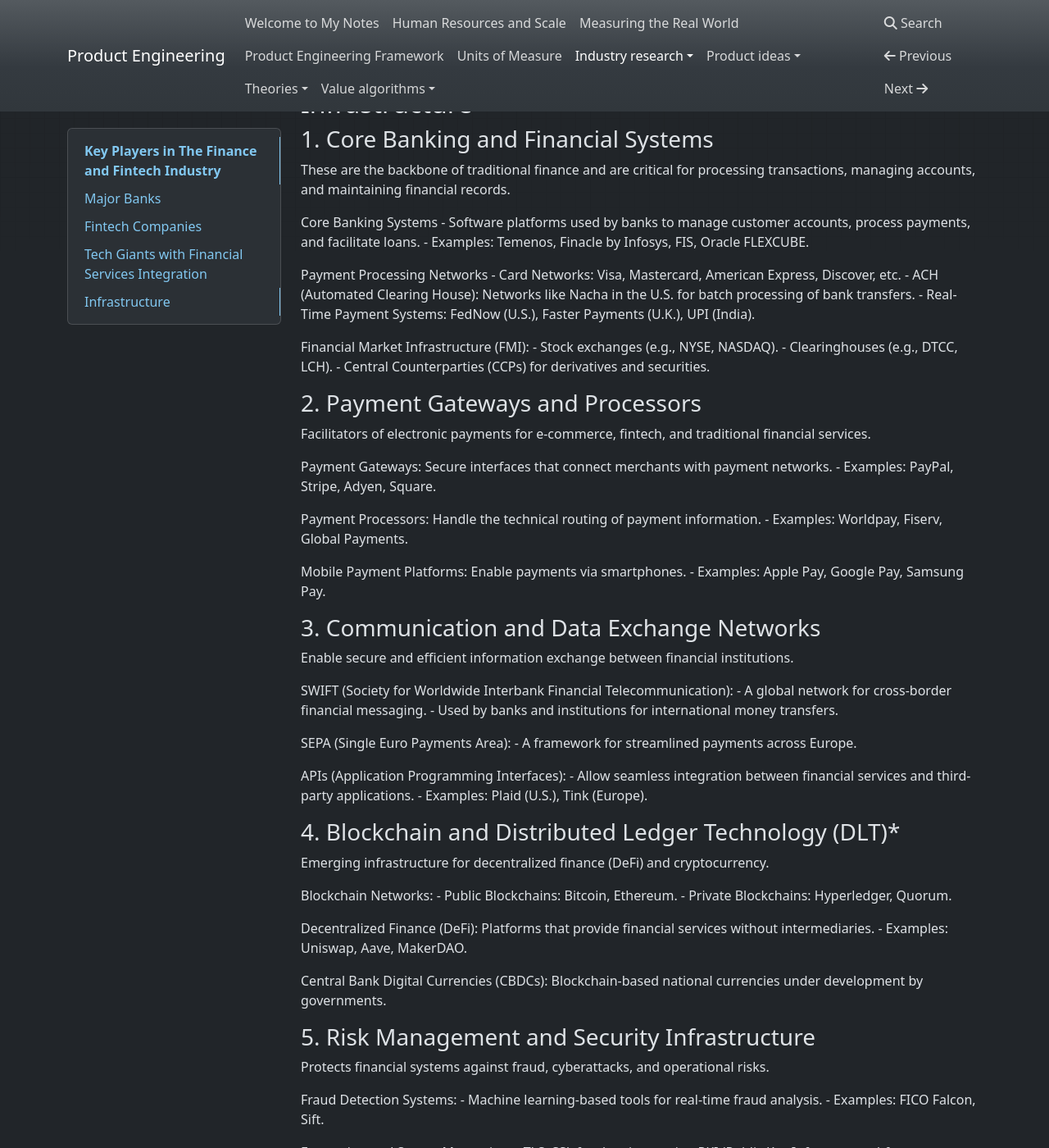
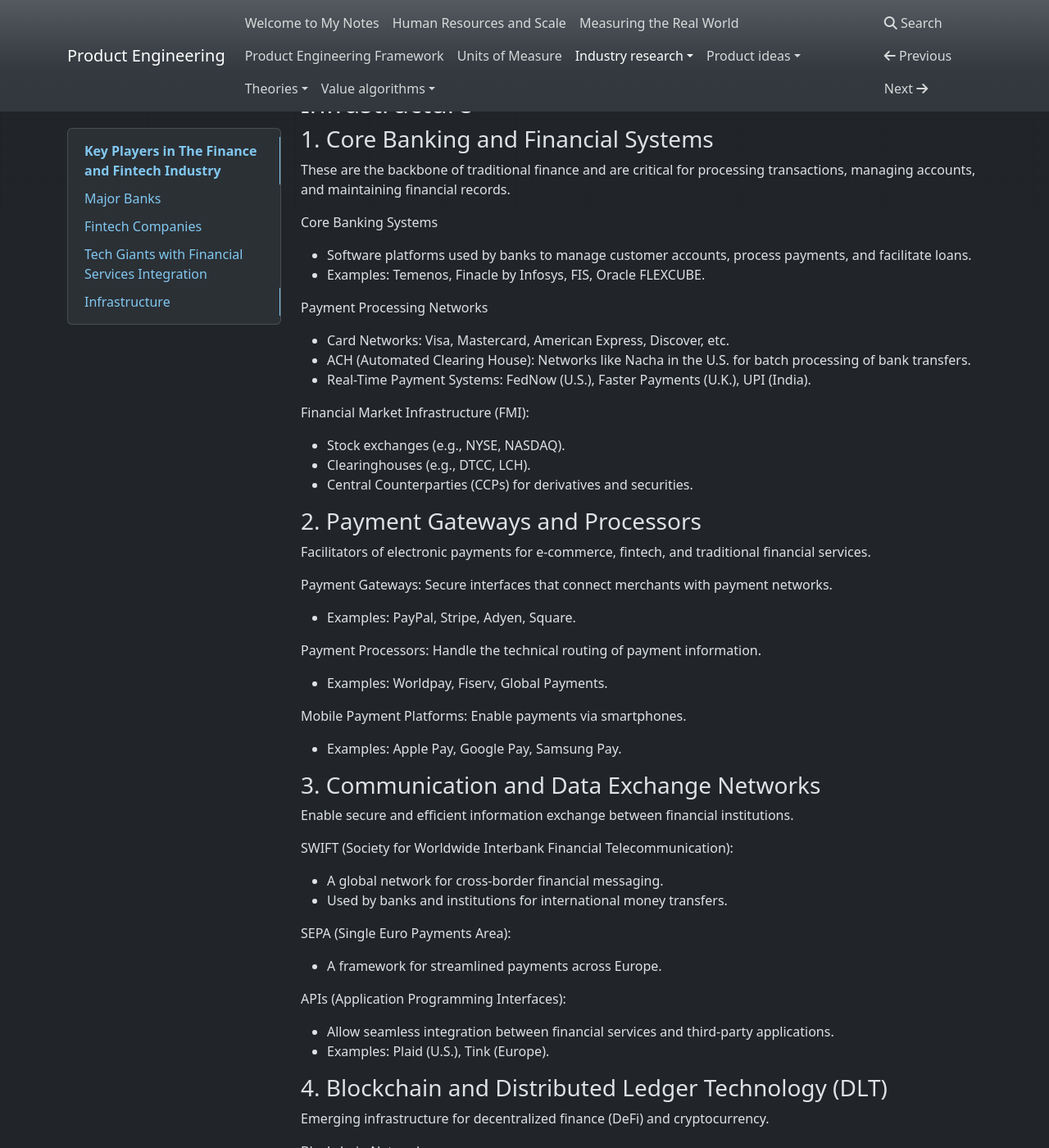
Before and after one commit to hhaidrr/notes, an MkDocs documentation site: the page built from product-engineering/industry-research/financial-services-industry/key_players.md, in a window 1280 px wide and 1400 px high, scrolled down 681 px. Shown: the whole window at 82% size. Built offline with MkDocs 1.6.1, drawn with Linux system fonts in a browser that asks for light colours; nearby versions of some CDN libraries; some of the changed text lies outside the part shown.

Commit message:
formatting

```diff
--- a/product-engineering/industry-research/financial-services-industry/key_players.md
+++ b/product-engineering/industry-research/financial-services-industry/key_players.md
@@ -27,15 +27,18 @@
 These are the backbone of traditional finance and are critical for processing transactions, managing accounts, and maintaining financial records.
 
 Core Banking Systems
+
 - Software platforms used by banks to manage customer accounts, process payments, and facilitate loans.
 - Examples: Temenos, Finacle by Infosys, FIS, Oracle FLEXCUBE.
 
 Payment Processing Networks
+
 - Card Networks: Visa, Mastercard, American Express, Discover, etc.
 - ACH (Automated Clearing House): Networks like Nacha in the U.S. for batch processing of bank transfers.
 - Real-Time Payment Systems: FedNow (U.S.), Faster Payments (U.K.), UPI (India).
 
 Financial Market Infrastructure (FMI):
+
 - Stock exchanges (e.g., NYSE, NASDAQ).
 - Clearinghouses (e.g., DTCC, LCH).
 - Central Counterparties (CCPs) for derivatives and securities.
@@ -45,12 +48,15 @@ Financial Market Infrastructure (FMI):
 Facilitators of electronic payments for e-commerce, fintech, and traditional financial services.
 
 Payment Gateways: Secure interfaces that connect merchants with payment networks.
+
 - Examples: PayPal, Stripe, Adyen, Square.
 
 Payment Processors: Handle the technical routing of payment information.
+
 - Examples: Worldpay, Fiserv, Global Payments.
 
 Mobile Payment Platforms: Enable payments via smartphones.
+
 - Examples: Apple Pay, Google Pay, Samsung Pay.
 
 ### 3. Communication and Data Exchange Networks
@@ -58,25 +64,30 @@ Mobile Payment Platforms: Enable payments via smartphones.
 Enable secure and efficient information exchange between financial institutions.
 
 SWIFT (Society for Worldwide Interbank Financial Telecommunication):
+
 - A global network for cross-border financial messaging.
 - Used by banks and institutions for international money transfers.
 
 SEPA (Single Euro Payments Area):
+
 - A framework for streamlined payments across Europe.
 
 APIs (Application Programming Interfaces):
+
 - Allow seamless integration between financial services and third-party applications.
 - Examples: Plaid (U.S.), Tink (Europe).
 
-### 4. Blockchain and Distributed Ledger Technology (DLT)*
+### 4. Blockchain and Distributed Ledger Technology (DLT)
 
 Emerging infrastructure for decentralized finance (DeFi) and cryptocurrency.
 
 Blockchain Networks:
+
 - Public Blockchains: Bitcoin, Ethereum.
 - Private Blockchains: Hyperledger, Quorum.
 
 Decentralized Finance (DeFi): Platforms that provide financial services without intermediaries.
+
 - Examples: Uniswap, Aave, MakerDAO.
 
 Central Bank Digital Currencies (CBDCs): Blockchain-based national currencies under development by governments.
@@ -85,14 +96,17 @@ Central Bank Digital Currencies (CBDCs): Blockchain-based national currencies un
 Protects financial systems against fraud, cyberattacks, and operational risks.
 
 Fraud Detection Systems:
+
 - Machine learning-based tools for real-time fraud analysis.
 - Examples: FICO Falcon, Sift.
 
 Encryption and Secure Messaging:
+
 - TLS, SSL for data in transit.
 - PKI (Public Key Infrastructure) for authentication.
 
 Identity Verification and KYC (Know Your Customer):
+
 - Services for onboarding and compliance.
 - Examples: Onfido, Jumio, Trulioo.
 
@@ -100,10 +114,12 @@ Identity Verification and KYC (Know Your Customer):
 Ensures adherence to legal and financial regulations.
 
 Regulatory Technology (RegTech):
+
 - Solutions for monitoring compliance and reporting requirements.
 - Examples: ComplyAdvantage, Elliptic, MetricStream.
 
 AML (Anti-Money Laundering) and Sanctions Screening:
+
 - Software for detecting and preventing illicit financial activity.
 - Examples: NICE Actimize, Dow Jones Risk & Compliance.
 
@@ -111,14 +127,17 @@ AML (Anti-Money Laundering) and Sanctions Screening:
 Tailored for new-age financial services.
 
 Embedded Finance Platforms:
+
 - Enable non-financial companies to integrate financial services.
 - Examples: Stripe Treasury, Marqeta.
 
 Buy Now, Pay Later (BNPL):
+
 - Split-payment services integrated with e-commerce.
 - Examples: Klarna, Afterpay, Affirm.
 
 Open Banking:
+
 - Mandated sharing of financial data with third parties through APIs.
 - Examples: Plaid (U.S.), TrueLayer (Europe).
 
@@ -126,10 +145,12 @@ Open Banking:
 Bridges legacy systems with modern fintech solutions.
 
 API Gateways:
+
 - Middleware to expose legacy banking services to external applications.
 - Examples: MuleSoft, Apigee.
 
 Integration Platforms:
+
 - Connect core banking systems with third-party services.
 - Examples: WSO2, Dell Boomi.
 
@@ -138,9 +159,11 @@ Integration Platforms:
 The backbone for physical and digital money flow.
 
 ATM Networks: Physical cash distribution systems.
+
 - Examples: Cirrus, Plus, Link.
 
 Digital Wallets:
+
 - Store and manage digital currency for online and offline use.
 - Examples: Paytm, Alipay, Venmo.
 
```
